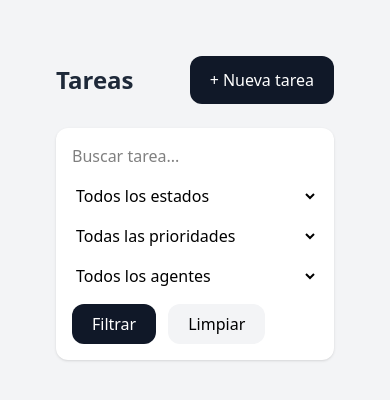
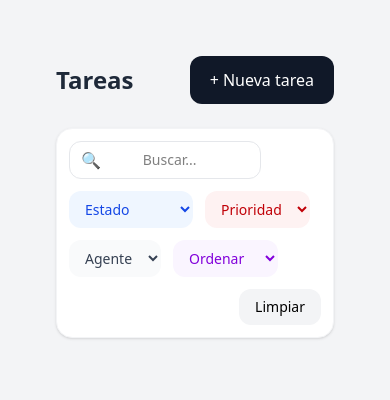
Before and after one commit to Pablomv8/inmobiliaria-crm, a Django app: page /tasks/ in a window 390 px wide. Shown: the part 80-480 px from the top of the page. Run offline with Django 5.2, Linux system fonts and the light colour scheme; the visitor is signed in with stand-in values (Sample User, id 1); data comes from the database, SQL or seed files in the repository; data that the repository does not hold is empty; some libraries are stand-ins or nearby versions.

Commit message:
flitrar y ordenar tareas

```diff
--- a/templates/tasks/task_list.html
+++ b/templates/tasks/task_list.html
@@ -12,91 +12,105 @@
         </a>
     </div>
         <form method="get"
-        class="bg-white p-4 rounded-xl shadow mb-6">
+            class="bg-white border border-gray-100 shadow-sm rounded-2xl p-3 mb-6">
 
-        <div class="grid grid-cols-1 md:grid-cols-4 gap-4">
+            <div class="flex flex-wrap items-center gap-3">
 
                 <!-- BUSCADOR -->
+                <div class="relative w-48">
+
+                    <div class="absolute inset-y-0 left-3 flex items-center pointer-events-none text-gray-400">
+                        🔍
+                    </div>
+
                     <input
                         type="text"
                         name="search"
-                placeholder="Buscar tarea..."
                         value="{{ request.GET.search }}"
-                class="rounded-xl border-gray-300 focus:ring-gray-500 focus:border-gray-500"
+                        placeholder="         Buscar..."
+                        class="w-full pl-10 pr-4 py-2 rounded-xl border border-gray-200 text-sm
+                            focus:ring-gray-500 focus:border-gray-500"
                     >
 
+                </div>
+
                 <!-- ESTADO -->
-            <select
-                name="status"
-                class="rounded-xl border-gray-300">
+                <select name="status"
+                        onchange="this.form.submit()"
+                        class="px-3 py-2 rounded-xl text-sm border-gray-200 bg-blue-50 text-blue-700 font-medium">
 
-                <option value="">Todos los estados</option>
+                    <option value="">Estado</option>
 
                     {% for value, label in tasks.model.STATUS_CHOICES %}
-
                         <option value="{{ value }}"
                             {% if request.GET.status == value %}selected{% endif %}>
                             {{ label }}
                         </option>
-
                     {% endfor %}
 
                 </select>
 
                 <!-- PRIORIDAD -->
-            <select
-                name="priority"
-                class="rounded-xl border-gray-300">
+                <select name="priority"
+                        onchange="this.form.submit()"
+                        class="px-3 py-2 rounded-xl text-sm border-gray-200 bg-red-50 text-red-700 font-medium">
 
-                <option value="">Todas las prioridades</option>
+                    <option value="">Prioridad</option>
 
                     {% for value, label in tasks.model.PRIORITY_CHOICES %}
-
                         <option value="{{ value }}"
                             {% if request.GET.priority == value %}selected{% endif %}>
                             {{ label }}
                         </option>
-
                     {% endfor %}
 
                 </select>
 
                 <!-- AGENTE -->
-            <select
-                name="agent"
-                class="rounded-xl border-gray-300">
+                <select name="agent"
+                        onchange="this.form.submit()"
+                        class="px-3 py-2 rounded-xl text-sm border-gray-200 bg-gray-50 text-gray-700 font-medium">
 
-                <option value="">Todos los agentes</option>
+                    <option value="">Agente</option>
 
                     {% for agent in agents %}
-
                         <option value="{{ agent.id }}"
                             {% if request.GET.agent == agent.id|stringformat:"s" %}
                                 selected
                             {% endif %}>
-
                             {{ agent.username }}
-
                         </option>
-
                     {% endfor %}
 
                 </select>
 
-        </div>
+                <!-- ORDEN -->
+                <select name="ordering"
+                        onchange="this.form.submit()"
+                        class="px-3 py-2 rounded-xl text-sm border-gray-200 bg-purple-50 text-purple-700 font-medium">
 
-        <div class="mt-4 flex gap-3">
+                    <option value="">Ordenar</option>
 
-            <button
-                type="submit"
-                class="bg-gray-900 text-white px-5 py-2 rounded-xl hover:bg-gray-800 transition">
+                    <option value="due_date"
+                        {% if request.GET.ordering == "due_date" %}selected{% endif %}>
+                        Fecha
+                    </option>
 
-                Filtrar
+                    <option value="priority"
+                        {% if request.GET.ordering == "priority" %}selected{% endif %}>
+                        Prioridad
+                    </option>
 
-            </button>
+                    <option value="status"
+                        {% if request.GET.ordering == "status" %}selected{% endif %}>
+                        Estado
+                    </option>
 
+                </select>
+
+                <!-- LIMPIAR -->
                 <a href="{% url 'task_list' %}"
-            class="px-5 py-2 rounded-xl bg-gray-100 hover:bg-gray-200 transition">
+                class="ml-auto px-4 py-2 rounded-xl bg-gray-100 hover:bg-gray-200 text-sm transition">
 
                     Limpiar
 
```
Also changed, not shown: static/css/main.min.css. Lines whose indentation alone changed are shown as unchanged.
